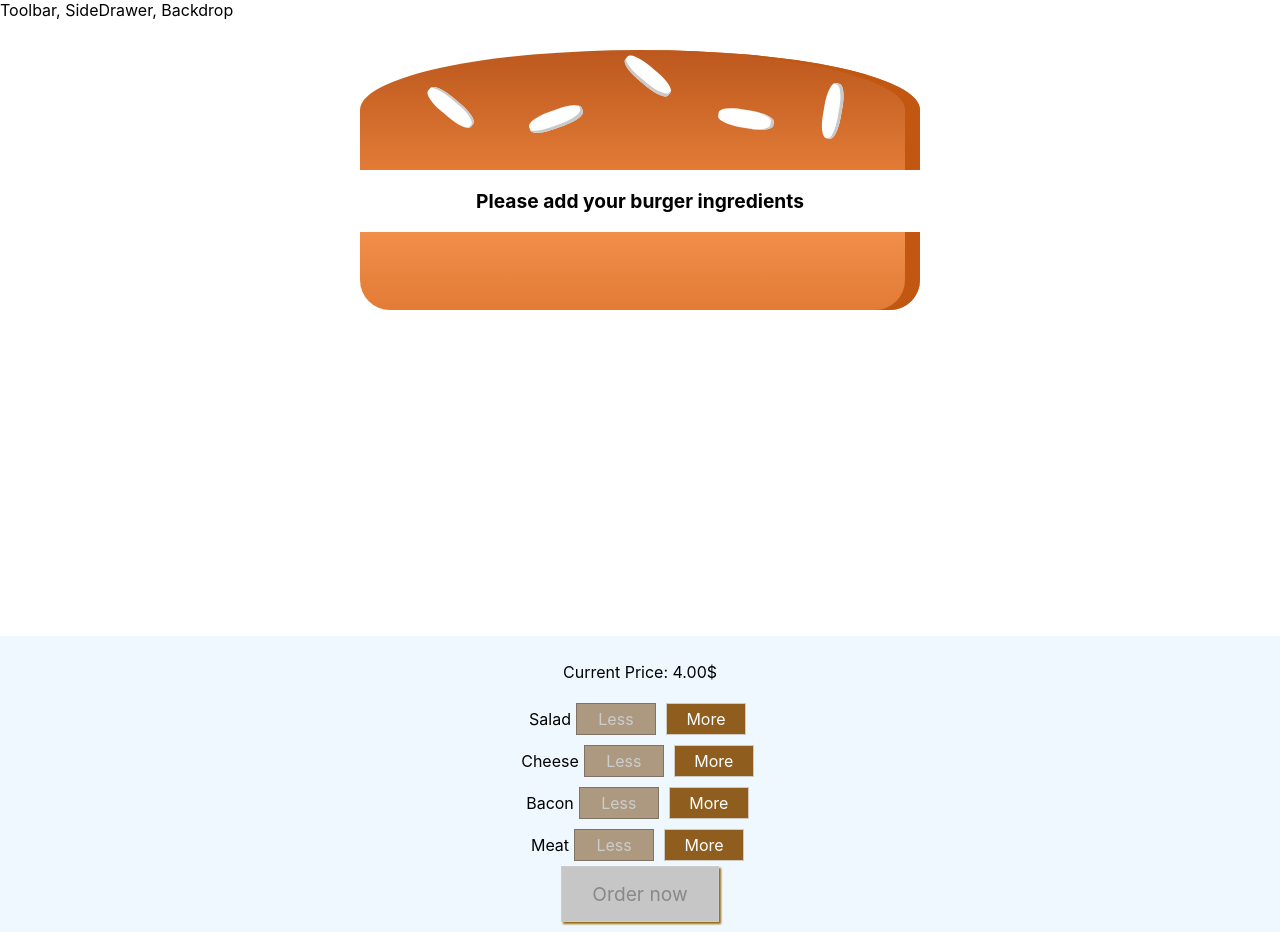
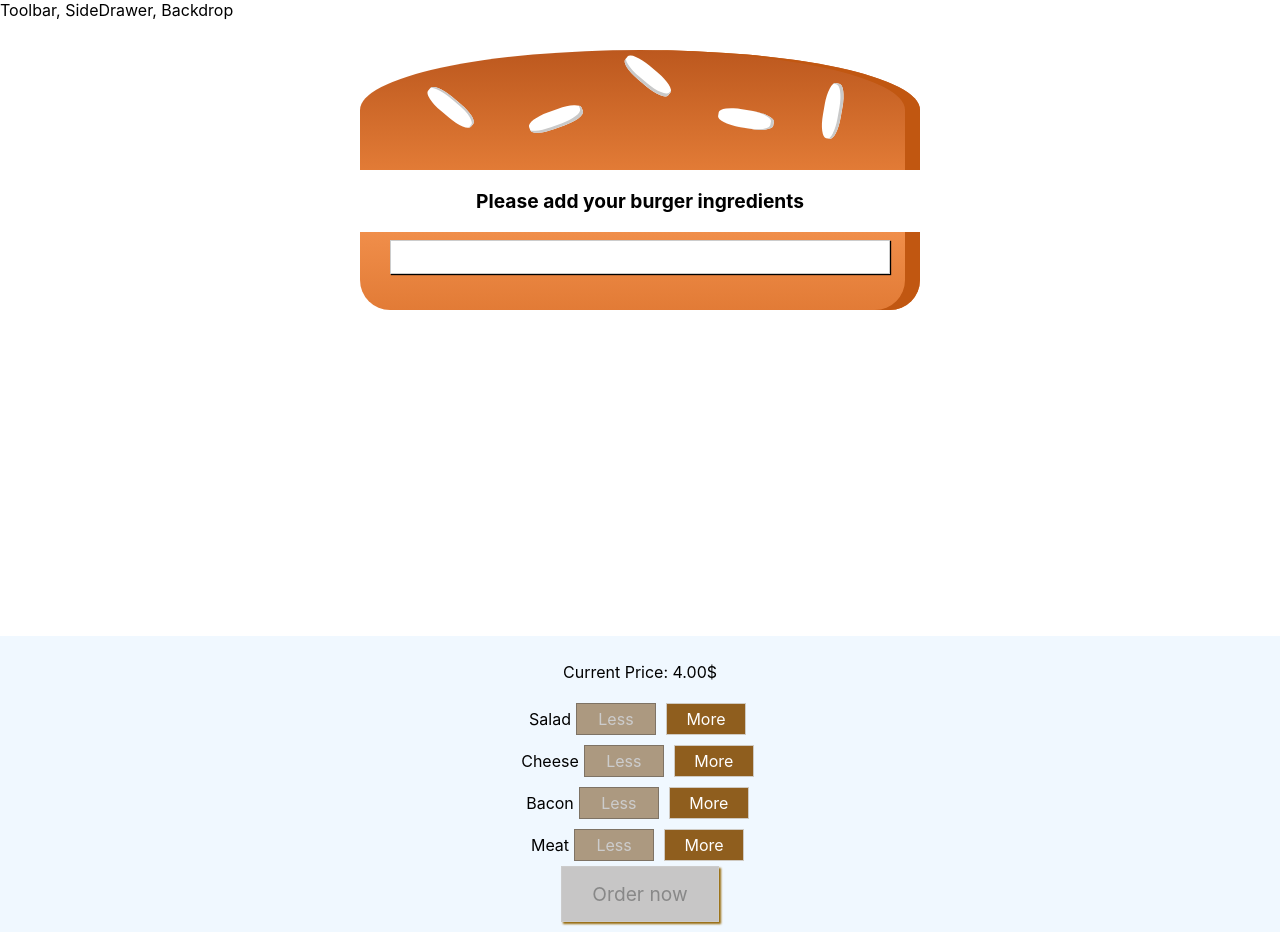
Before and after one commit to StefanK2ff/burger-builder-app, a React (Create React App) app: page / in a window 1280 px wide. Built offline with nearby package versions, Linux system fonts and the light colour scheme.

Commit message:
basic setup modal for order summary

```diff
--- /dev/null
+++ b/src/components/UI/Modal/Modal.js
@@ -0,0 +1,10 @@
+import React from 'react'
+import classes from "./Modal.module.css"
+
+export default function modal(props) {
+    return (
+        <div className={classes.Modal}>
+            {props.children}
+        </div>
+    )
+}
--- /dev/null
+++ b/src/components/UI/Modal/Modal.module.css
@@ -0,0 +1,20 @@
+.Modal {
+    position: fixed;
+    z-index: 500;
+    background-color: white;
+    width: 70%;
+    border: 1px solid #ccc;
+    box-shadow: 1px 1px 1px black;
+    padding: 16px;
+    left: 15%;
+    top: 30%;
+    box-sizing: border-box;
+    transition: all 0.3s ease-out;
+}
+
+@media (min-width: 600px) {
+    .Modal {
+        width: 500px;
+        left: calc(50% - 250px);
+    }
+}
--- a/src/containers/BurgerBuilder.js
+++ b/src/containers/BurgerBuilder.js
@@ -2,6 +2,7 @@ import React, { Component } from "react";
 import Aux from "../hoc/Aux";
 import BurgerPreview from "../components/Burger/BurgerPreview";
 import BuildControls from "../components/Burger/BuildControls/BuildControls";
+import Modal from "../components/UI/Modal/Modal";
 
 const INGREDIENT_PRICES = {
   salad: 0.5,
@@ -48,7 +49,6 @@ export default class BurgerBuilder extends Component {
       .reduce((sum, el) => {
         return sum + el;
       }, 0);
-    console.log("SUM ", sum);
     this.setState({ purchaseable: sum > 0 });
   }
 
@@ -61,6 +61,7 @@ export default class BurgerBuilder extends Component {
     }
     return (
       <Aux>
+        <Modal />
         <BurgerPreview ingredients={this.state.ingredients} />
         <BuildControls
           addIngredients={this.addIngredientHandler}
```
Also changed, not shown: src/components/UI/Backdrop/Backdrop.js (added).
